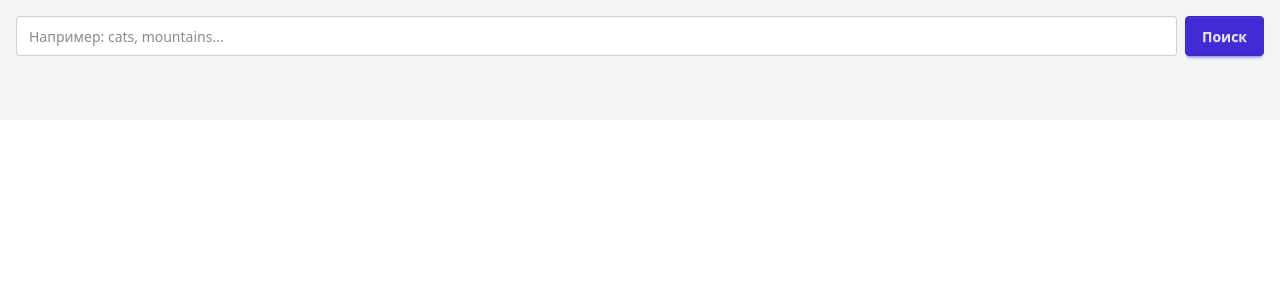
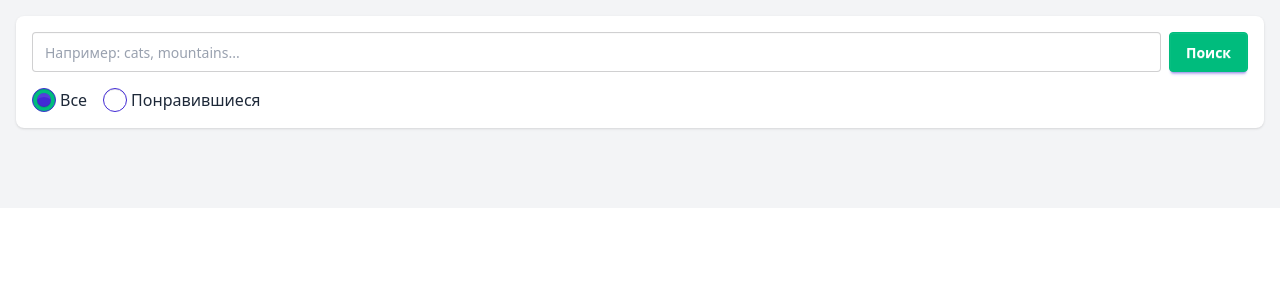
Before and after one commit to LIGECT/unsplash-vue-gallery, a Vue app in the folder my-gallery/: page / in a window 1280 px wide. Shown: the top 300 px of the page. Built offline with nearby package versions, Linux system fonts and the light colour scheme.

Commit message:
Add filter selector to SearchBar.vue

```diff
--- a/my-gallery/src/components/SearchBar.vue
+++ b/my-gallery/src/components/SearchBar.vue
@@ -2,23 +2,65 @@
 import { ref, defineEmits } from "vue";
 
 const query = ref("");
-const emit = defineEmits(["search"]);
+const filter = ref("all"); // Изначально выбран фильтр "all"
+const emit = defineEmits(["search", "filterChange"]);
 
+/**
+ * Обрабатывает событие поиска.
+ * Если строка запроса не пустая, испускает событие 'search'.
+ */
 function onSearch() {
   if (query.value.trim()) {
     emit("search", query.value.trim());
   }
 }
+
+/**
+ * Обрабатывает изменение фильтра.
+ * Испускает событие 'filterChange' с текущим значением фильтра.
+ */
+function onFilterChange() {
+  emit("filterChange", filter.value);
+}
 </script>
 
 <template>
-  <div class="flex gap-2 mb-4">
-    <input
-      v-model="query"
-      @keyup.enter="onSearch"
-      class="input input-bordered flex-grow"
-      placeholder="Например: cats, mountains..."
-    />
-    <button @click="onSearch" class="btn btn-primary">Поиск</button>
+  <div class="flex flex-col gap-4 mb-8 p-4 bg-white rounded-lg shadow-sm">
+    <div class="flex gap-2">
+      <input
+        v-model="query"
+        @keyup.enter="onSearch"
+        class="input input-bordered flex-grow text-gray-800 placeholder-gray-400 focus:border-emerald-500 focus:ring-1 focus:ring-emerald-500 transition-all duration-200"
+        placeholder="Например: cats, mountains..."
+      />
+      <button
+        @click="onSearch"
+        class="btn btn-primary bg-emerald-500 border-emerald-500 text-white hover:bg-emerald-600 hover:border-emerald-600 transition-all duration-200"
+      >
+        Поиск
+      </button>
+    </div>
+    <div class="flex gap-4 items-center text-gray-800">
+      <label class="cursor-pointer flex items-center">
+        <input
+          type="radio"
+          value="all"
+          v-model="filter"
+          @change="onFilterChange"
+          class="radio radio-primary mr-1 checked:bg-emerald-500"
+        />
+        Все
+      </label>
+      <label class="cursor-pointer flex items-center">
+        <input
+          type="radio"
+          value="liked"
+          v-model="filter"
+          @change="onFilterChange"
+          class="radio radio-primary mr-1 checked:bg-emerald-500"
+        />
+        Понравившиеся
+      </label>
+    </div>
   </div>
 </template>
```
